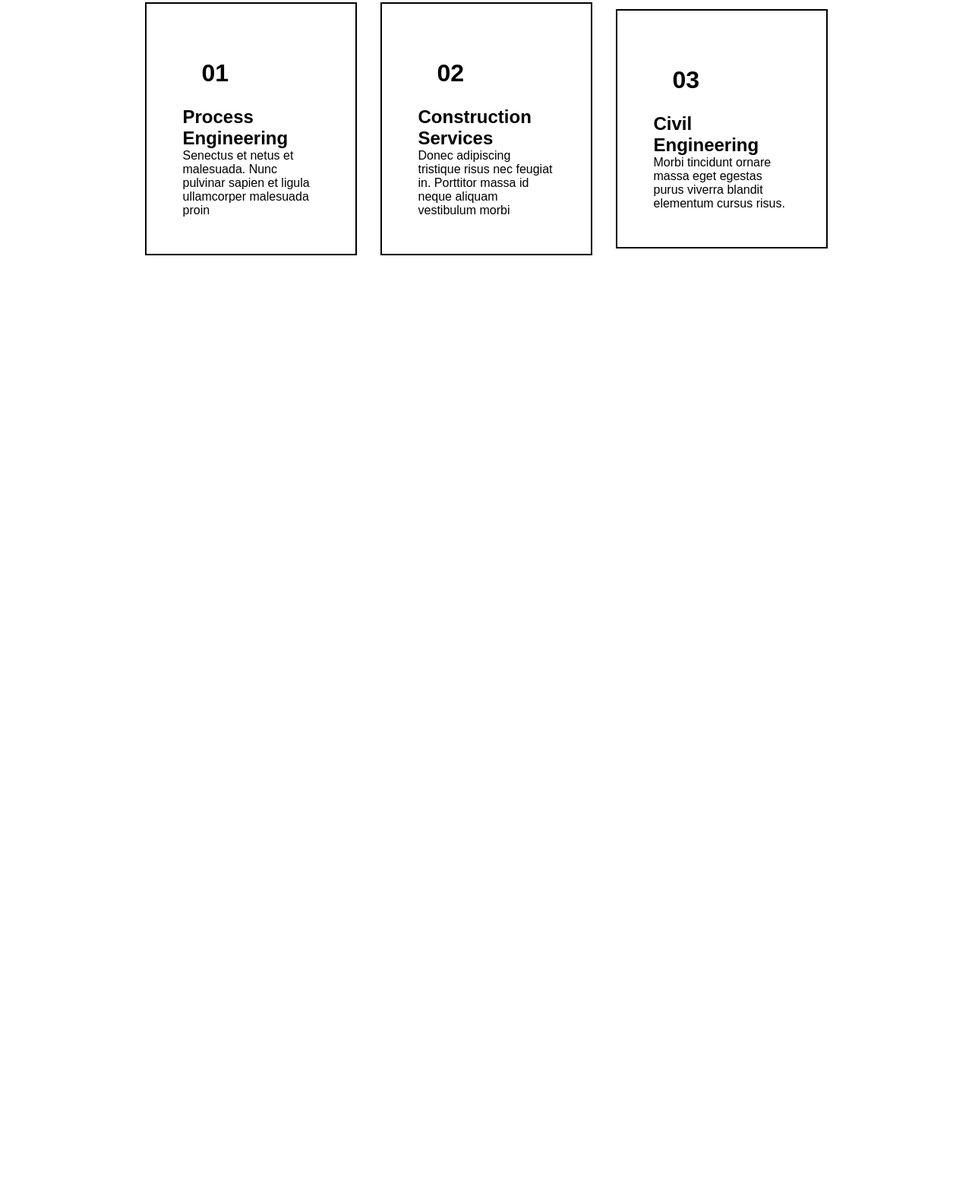
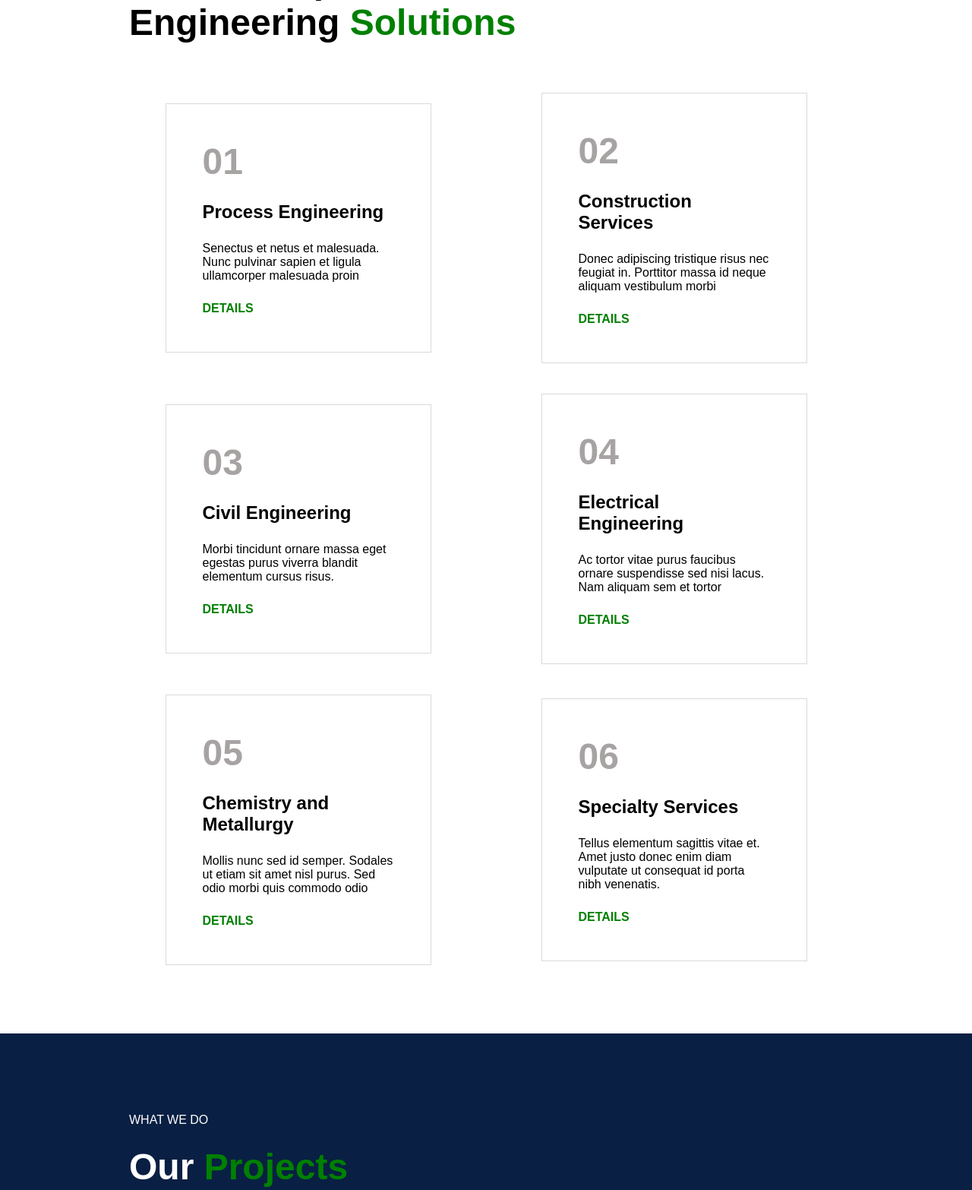
Before and after one commit to Aryansingh424/miniproject, a plain HTML site: page index.html in a window 1280 px wide. Shown: the part 926-2492 px from the top of the page at 76% size. Before the commit the page ends 1262 px from the top, so only its background shows below. Drawn offline with Linux system fonts and the light colour scheme; a web font is replaced by a local one.

Commit message:
updated home page by Saurabh

```diff
--- a/index.css
+++ b/index.css
@@ -24,6 +24,7 @@ li{
     display: flex;
     justify-content: space-between;
     height: 70px;
+    z-index: 100;
 }
 ul{
     display: flex;
@@ -113,8 +114,8 @@ width: 850px;
 
 .small{
     max-width: 1300px;
-    margin-left: 150px;
-    margin-right: 150px;
+    margin-left: 120px;
+    margin-right: 120px;
     padding-left: 25px;
     padding-right: 25px;
 }
@@ -128,19 +129,65 @@ width: 850px;
     overflow: hidden;
     flex-basis: 30%;
     padding: 3rem;
-    border: 2px solid black;
+    border: 1px solid rgb(222, 216, 216);
+    margin-top: 40px ;
+    min-width: 350px;
+    transition: transform 0.5s;
 }
-
+/* our projects(Blue part) */
 .categories{
-    margin-top: 50px;
+    margin-top: 90px;
+    margin-bottom: 90px;
 }
-.col-3,h1,h2,p{
+.col-3 h1,h2,p{
     font-family: sans-serif;
+    margin-bottom: 25px;
 }
 .small h1,h5{
-    margin: 25px;
     font-family: sans-serif;
 }
 #Solutions{
     color: green;
 }
+.small h1{
+    font-size: 3rem;
+}
+.small h5{
+    font-size: 1rem;
+}
+.col-3 h1{
+    color: rgb(167, 163, 163);
+}
+.multi{
+    margin: 25px;
+}
+#details{
+    color: green;
+}
+.col-3:hover{
+    border: 1px solid rgb(3, 50, 3);
+    transform: translateY(-15px);
+}
+.col-2a{
+    margin: 20px;
+    object-fit:fill
+}
+.categories-a{
+    background-color: rgb(9, 31, 67);
+    padding-top: 80px;
+}
+.multi-a{
+    color: white;
+    margin: 25px;
+    font-weight: 600;
+}
+#what{
+    font-weight: 500;
+}
+.col-2a img{
+    width: 36rem;
+    transition: transform 0.3s;
+}
+.col-2a img:hover{
+    transform: scale(1.09);
+}
--- a/index.html
+++ b/index.html
@@ -45,27 +45,65 @@
 
 <div class="categories">
     <div class="small">
-        <h5>WHAT WE DO</h5>
-        <h1>Multi-Disciplined <br>Engineering <span id="Solutions">Solutions</span></h1>
+        <h5 class="multi" >WHAT WE DO</h5>
+        <h1 class="multi" >Multi-Disciplined <br>Engineering <span id="Solutions">Solutions</span></h1>
      <div class="row">
         <div class="col-3">
             <h1>01</h1>
             <h2>Process Engineering</h2>
             <P>Senectus et netus et malesuada. Nunc pulvinar sapien et ligula ullamcorper malesuada proin</P>
+            <h5 id="details">DETAILS</h5>
         </div>
         <div class="col-3">
             <h1>02</h1>
             <h2>Construction Services</h2>
             <P>Donec adipiscing tristique risus nec feugiat in. Porttitor massa id neque aliquam vestibulum morbi</P>
+            <h5 id="details">DETAILS</h5>
         </div>
         <div class="col-3">
             <h1>03</h1>
             <h2>Civil Engineering</h2>
             <P>Morbi tincidunt ornare massa eget egestas purus viverra blandit elementum cursus risus.</P>
+            <h5 id="details">DETAILS</h5>
+        </div>
+        <div class="col-3">
+            <h1>04</h1>
+            <h2>Electrical Engineering</h2>
+            <P>Ac tortor vitae purus faucibus ornare suspendisse sed nisi lacus. Nam aliquam sem et tortor</P>
+            <h5 id="details">DETAILS</h5>
+        </div>
+        <div class="col-3">
+            <h1>05</h1>
+            <h2>Chemistry and Metallurgy</h2>
+            <P>Mollis nunc sed id semper. Sodales ut etiam sit amet nisl purus. Sed odio morbi quis commodo odio</P>
+            <h5 id="details">DETAILS</h5>
+        </div>
+        <div class="col-3">
+            <h1>06</h1>
+            <h2>Specialty Services</h2>
+            <P>Tellus elementum sagittis vitae et. Amet justo donec enim diam vulputate ut consequat id porta nibh venenatis.</P>
+            <h5 id="details">DETAILS</h5>
         </div>
      </div>
     </div>
 </div>
 
+<!--our projects(Blue part)-->
+
+<div class="categories-a">
+    <div class="small">
+        <h5 class="multi-a" id="what" >WHAT WE DO</h5>
+        <h1 class="multi-a">Our <span id="Solutions">Projects</span></h1>
+     <div class="row">
+        <div class="col-2a">
+            <img src="./ac/01.webp" alt="">
+        </div>
+        <div class="col-2a">
+            <img src="./ac/02.webp" alt="">
+        </div>
+    </div>
+    </div>
+</div>
+
     </body>
 </html>
```
Also changed, not shown: ac/01.webp (added), ac/02.webp (added).
